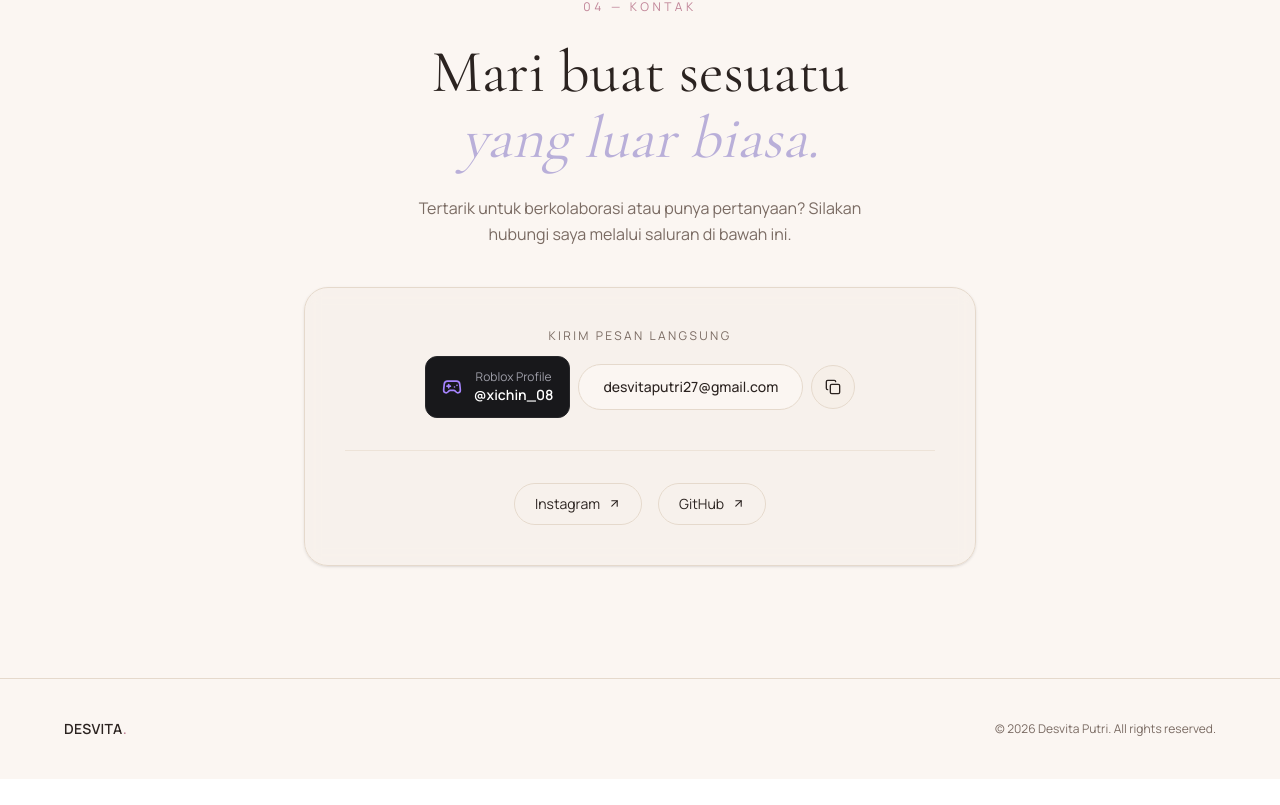
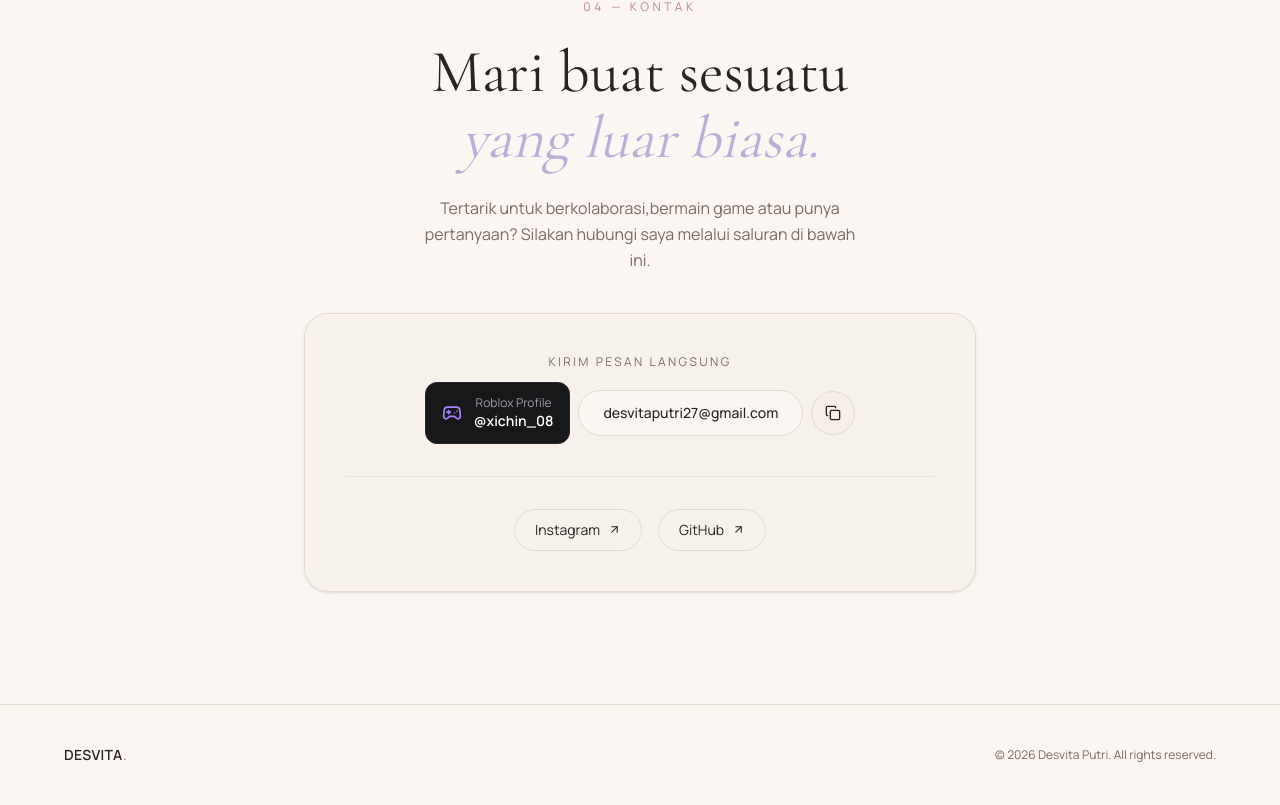
Before and after one commit to vitacantikbanget/portofolio, a Next.js app: page / in a window 1280 px wide. Shown: the part 5247-6052 px from the top of the page. Before the commit the page ends 6026 px from the top, so only its background shows below. Built offline with nearby package versions, Linux system fonts and the light colour scheme.

Commit message:
menambahkan akun roblox

```diff
--- a/src/app/page.tsx
+++ b/src/app/page.tsx
@@ -805,7 +805,7 @@ export default function Home() {
 
         <Reveal delay={200}>
           <p className="mt-6 max-w-md mx-auto leading-relaxed text-[var(--text-soft)]">
-            Tertarik untuk berkolaborasi atau punya pertanyaan? Silakan hubungi saya melalui saluran di bawah ini.
+            Tertarik untuk berkolaborasi,bermain game atau punya pertanyaan? Silakan hubungi saya melalui saluran di bawah ini.
           </p>
         </Reveal>
 
@@ -815,7 +815,7 @@ export default function Home() {
               <span className="text-xs tracking-[0.2em] text-[var(--text-soft)] uppercase">Kirim Pesan Langsung</span>
               <div className="flex items-center gap-2">
                 <a
-  href="https://www.roblox.com/users/xichin_08/profile"
+  href="https://www.roblox.com/share?code=ca625944a7c25244b37a67af4861b1c3&type=Profile&source=ProfileShare&stamp=1788703739535"
   target="_blank"
   rel="noopener noreferrer"
   className="flex items-center gap-3 px-4 py-3 bg-zinc-900 border border-zinc-800 rounded-xl hover:border-violet-500 transition-all text-white group"
```
